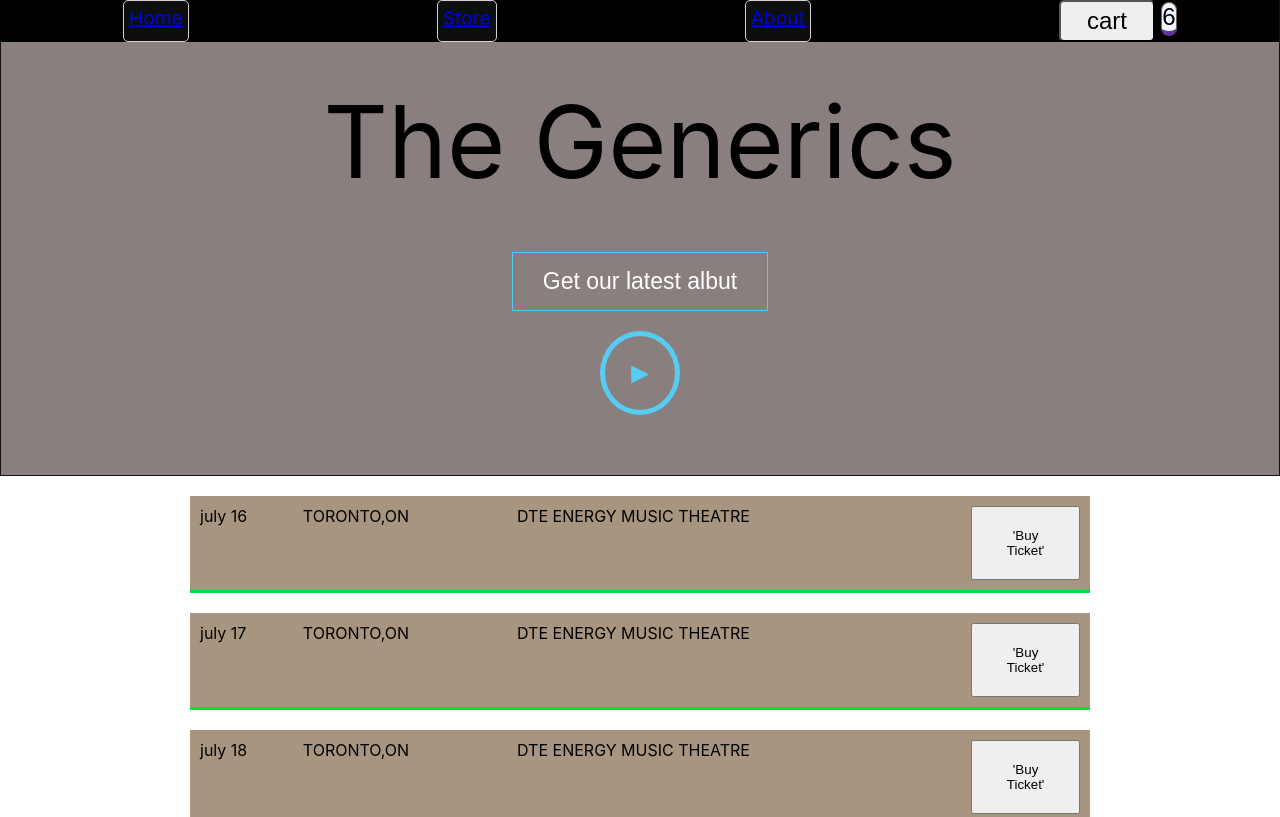
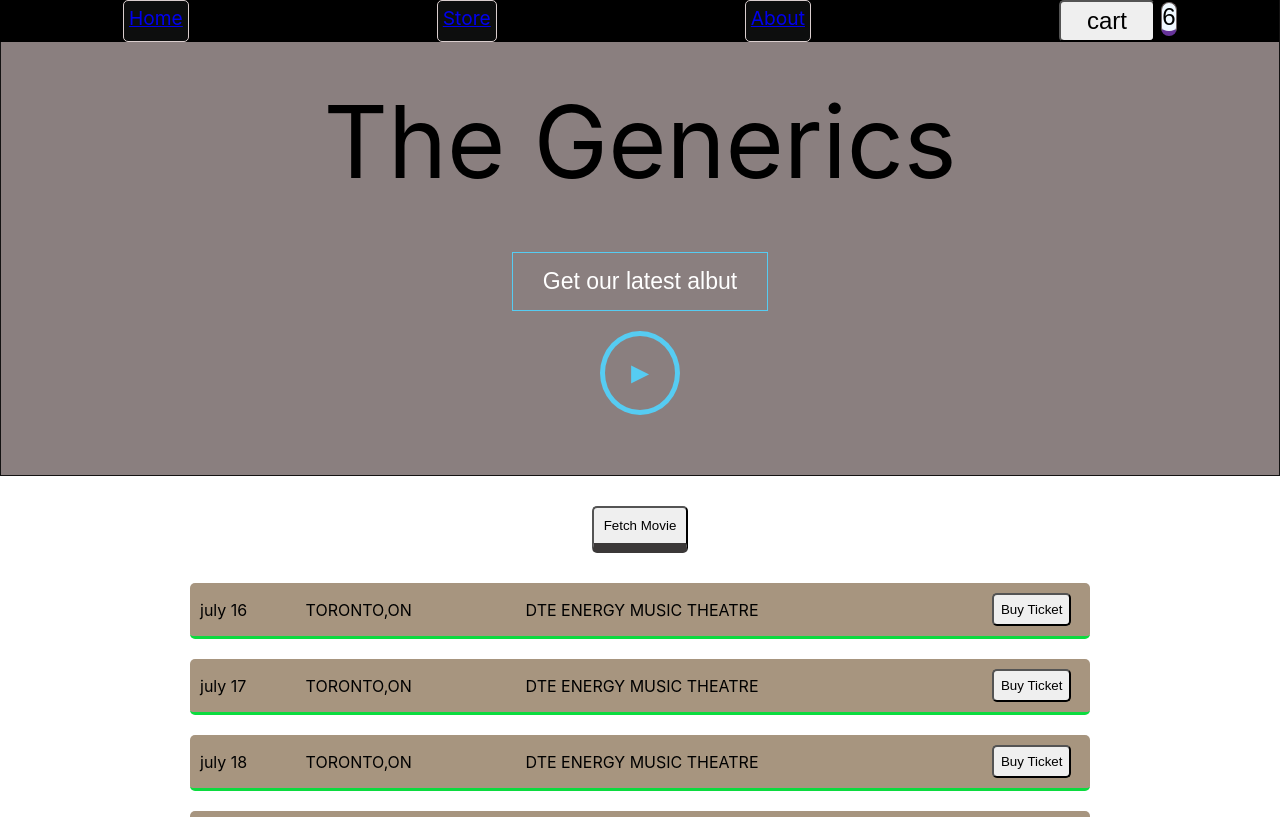
Before and after one commit to yashoka9876/ecommerseapplication2024_3rd-sharpnerproject, a React (Create React App) app: page / in a window 1280 px wide. Shown: the top 817 px of the page. Built offline with nearby package versions, Linux system fonts and the light colour scheme.

Commit message:
is contain isLoading

```diff
--- a/src/components/Home/HomeComp.js
+++ b/src/components/Home/HomeComp.js
@@ -1,4 +1,4 @@
-import React from 'react'
+import React, { useState } from 'react'
 import classes from './HomeComp.module.css'
 const Ticket=[
     {
@@ -34,19 +34,52 @@ const Ticket=[
 ]
 
 const HomeComp = () => {
+    const [movies,setMovies]=useState([]);
+    const[isLoading,setIsLoading]=useState(false);
+    async function  fetchMovieHandler(){
+        setIsLoading(true);
+        const response=await fetch('https://swapi.dev/api/films');
+       const data= await response.json();
+       const transformedMovie=data.results.map((movieData)=>{
+        return {
+            id:movieData.episode_id,
+            title:movieData.title,
+            openingText:movieData.opening_crawl,
+            releaseDate:movieData.release_date
+        }
+       })
+       setIsLoading(false);
+       setMovies(transformedMovie);
+    }
   return (
-    <section className={classes.HomeCompContainer}>
+   <>
+        <section className={classes.HomeCompContainerbtn}>
+            <button  onClick={fetchMovieHandler}>Fetch Movie</button>
+        </section>
+        <section className={classes.HomeCompContainer}>
+            {isLoading && <h1>Loading....</h1>}
+            {!isLoading &&
+            movies.map(item=><li className={classes.MovieItem}>
+                <h1>{item.title}</h1>
+                <p>{item.openingText}</p>
+                </li>)
+                }
+        </section>
+         <section className={classes.HomeCompContainer}>
         <ul>
             {
                Ticket.map((item)=><li className={classes.tourItem}>
                 <span className={classes.tourDate}>{item.date}</span>
                 <span className={classes.tourPlace}>{item.state}</span>
                 <span className={classes.tourSpecPlace}>{item.type}</span>
-                <button>'Buy Ticket'</button>
+                <button>Buy Ticket</button>
                </li>)
             }
         </ul>
     </section>
+
+   </>
+
   )
 }
 
--- a/src/components/Home/HomeComp.module.css
+++ b/src/components/Home/HomeComp.module.css
@@ -1,6 +1,18 @@
 .HomeCompContainer{
 max-width: 900px;
 margin: 20px auto;
+}
+.HomeCompContainerbtn button{
+
+    text-align: center;
+    padding: 10px;
+    border-radius: 5px;
+    border-bottom: 10px solid rgb(59, 56, 56);
+}
+.HomeCompContainerbtn{
+    margin: 20px auto;
+    text-align: center;
+    padding: 10px;
 }
 .tourItem{
     display: flex;
@@ -8,6 +20,8 @@ margin: 20px auto;
     margin: 20px 0px;
     padding: 10px;
     background-color: rgb(167, 149, 127);
+    align-items: center;
+    border-radius: 5px;
 }
 
 .tourDate{
@@ -21,5 +35,18 @@ width: 25%;
     width: 53%;
 }
 .tourItem button{
-    padding: 20px;
+    padding: 7px;
+    border-radius: 5px;
 }
+
+.MovieItem{
+    max-width: 500px;
+    border: 5px solid rgb(63, 60, 60);
+    list-style-type: none;
+    text-align: center;
+    margin: 10px auto;
+    border-radius: 20px;
+    color: white;
+    background-color: rgb(111, 82, 190);
+    font-family: Georgia, 'Times New Roman', Times, serif;
+}
--- a/src/components/header/Headers.js
+++ b/src/components/header/Headers.js
@@ -1,8 +1,10 @@
 import React, { useContext } from 'react'
 import classes from './Headers.module.css'
 import CartContext from '../../store/createContext';
-import { Link } from 'react-router-dom';
+import { Link, useLocation } from 'react-router-dom';
 const Header = (props) => {
+
+  const location=useLocation();
 
   let CTX=useContext(CartContext);
   let totalQuantity=CTX.cartElements.reduce((a,b)=>{
@@ -22,8 +24,8 @@ const Header = (props) => {
          <div className={classes.generic}>
           The Generics
          </div>
-         <button className={classes.latestalbum} >Get our latest albut</button>
-         <button className={classes.playbtn}>►</button>
+         {location.pathname==='/' && <button className={classes.latestalbum} >Get our latest albut</button>}
+         {location.pathname==='/' && <button className={classes.playbtn}>►</button>}
    </header>
   )
 }
```
